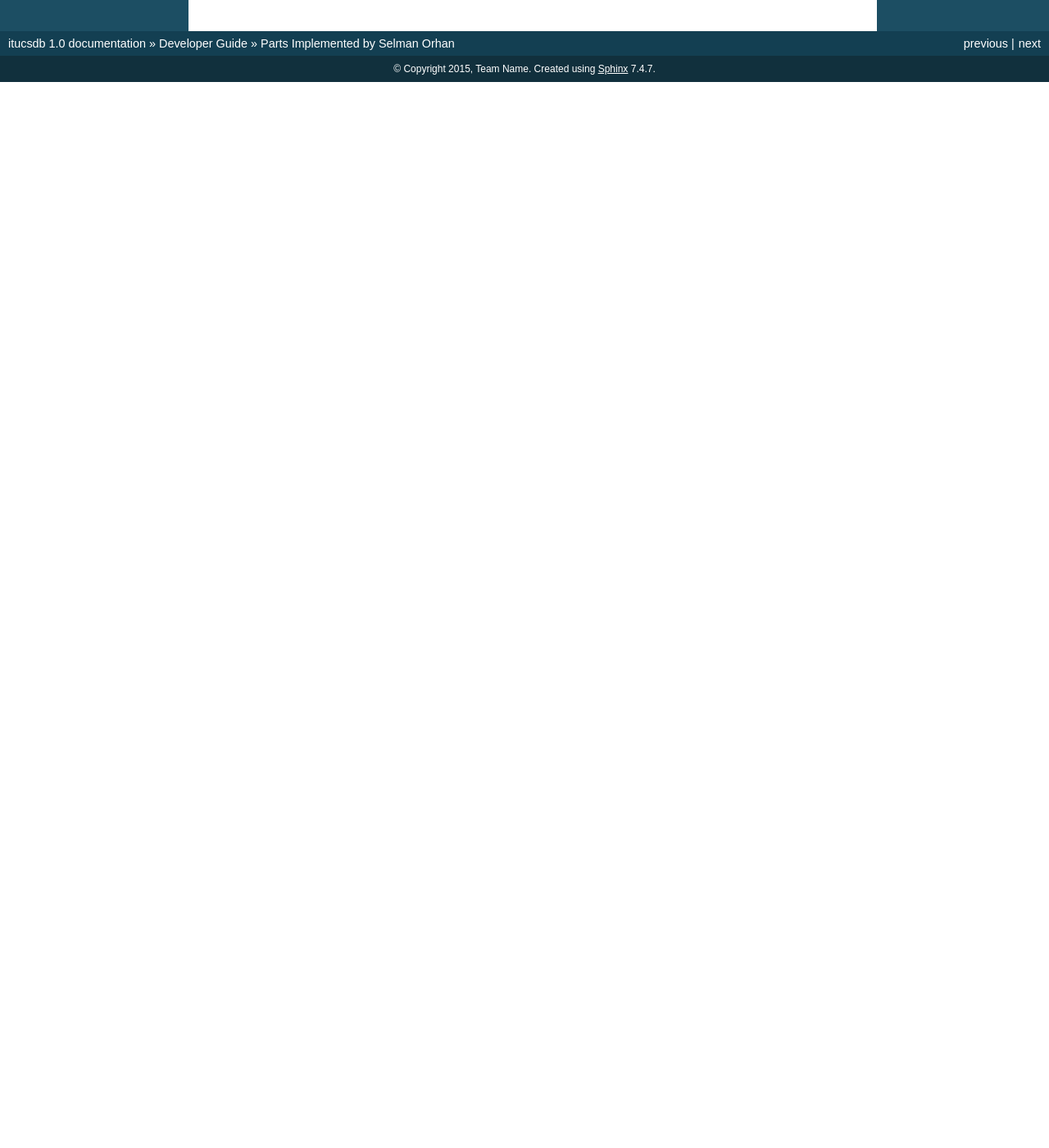
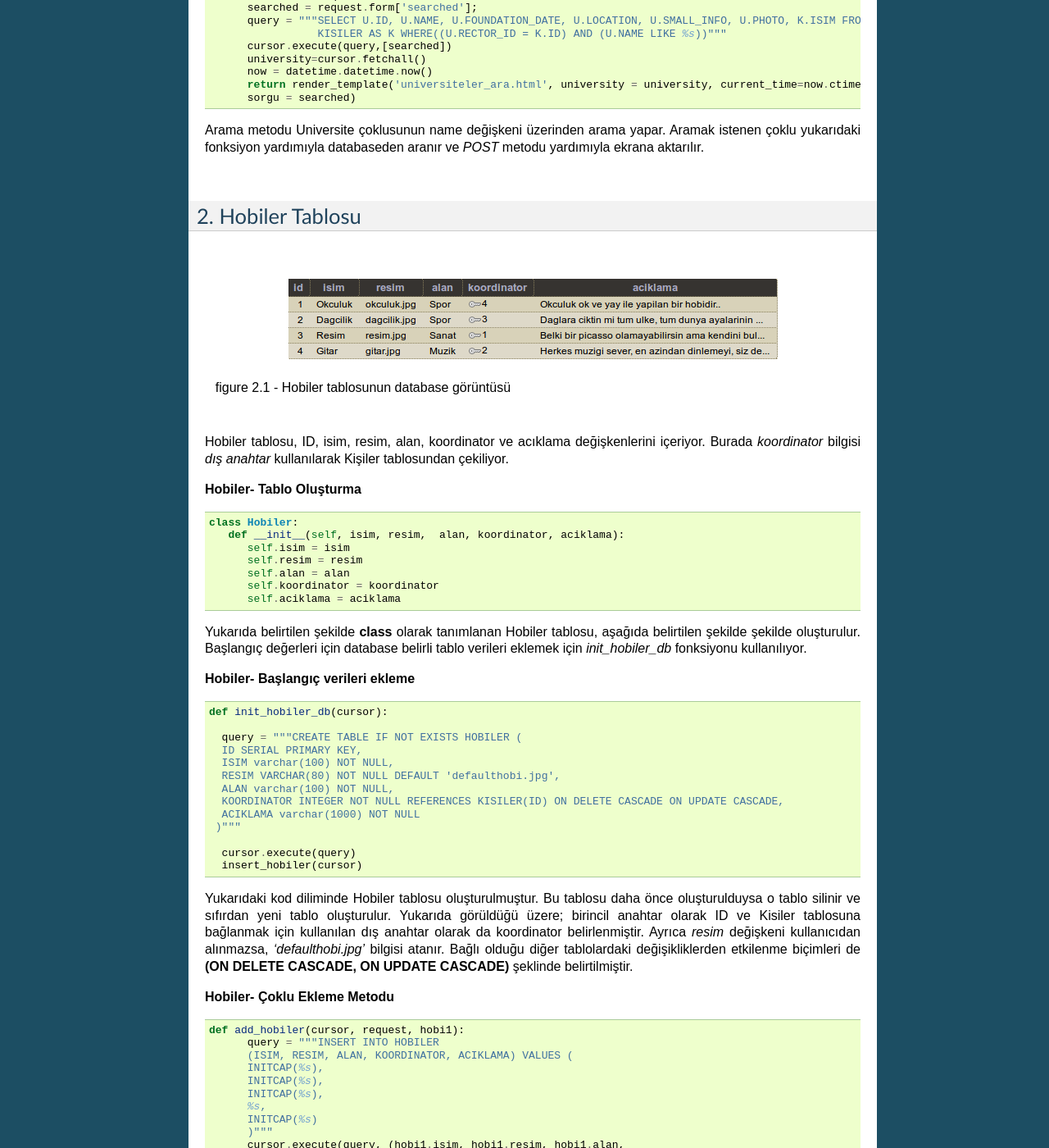
Before and after one commit to orhanse/ConnectLife, a Sphinx documentation site: the page built from docs/developer/member4.rst, in a window 1280 px wide and 1400 px high, scrolled down 2374 px. Shown: the whole window at 82% size. Built offline with Sphinx 7.4.7, drawn with Linux system fonts in a browser that asks for light colours; pages that are not in the unit, such as notebooks, are missing from menus; before the commit the page ends 2474 px from its top, so only the background shows below that; some of the changed text lies outside the part shown.

Commit message:
Member4 için Hobiler tablo bilgileri eklendi
 - Hobiler tablosu kodlama aşaması anlatıldı
 - Hobiler tablosu database screen shoot eklendi

```diff
--- a/docs/developer/member4.rst
+++ b/docs/developer/member4.rst
@@ -26,7 +26,7 @@ Bu veritabanı işlemleri bu kısımda açıklanmıştır. Veri tabanı ile ilgi
 |
 
 .. figure:: selman/universiteler.png
-   :figclass:: align-center
+   :figclass: align-center
    :scale: 100%
    :alt: university table database screenshot
 
@@ -134,3 +134,119 @@ Güncellenmek istenen çoklu birincil anahtar yardımıyla database tablosundan
         sorgu = searched)
 
 Arama metodu Universite çoklusunun name değişkeni üzerinden arama yapar. Aramak istenen çoklu yukarıdaki fonksiyon yardımıyla databaseden aranır ve *POST* metodu yardımıyla ekrana aktarılır.
+
+|
+
+2. Hobiler Tablosu
+------------------------
+
+|
+
+.. figure:: selman/hobiler.png
+   :figclass: align-center
+   :scale: 100%
+   :alt: hobiler table database screenshot
+
+   figure 2.1 - Hobiler tablosunun database görüntüsü
+
+Hobiler tablosu, ID, isim, resim, alan, koordinator ve acıklama değişkenlerini içeriyor. Burada *koordinator* bilgisi *dış anahtar* kullanılarak Kişiler tablosundan çekiliyor.
+
+**Hobiler- Tablo Oluşturma**
+
+.. code-block:: python
+
+      class Hobiler:
+         def __init__(self, isim, resim,  alan, koordinator, aciklama):
+            self.isim = isim
+            self.resim = resim
+            self.alan = alan
+            self.koordinator = koordinator
+            self.aciklama = aciklama
+
+Yukarıda belirtilen şekilde **class** olarak tanımlanan Hobiler tablosu, aşağıda belirtilen şekilde şekilde oluşturulur. Başlangıç değerleri için database belirli tablo verileri eklemek için *init_hobiler_db* fonksiyonu kullanılıyor.
+
+**Hobiler- Başlangıç verileri ekleme**
+
+.. code-block:: python
+
+  def init_hobiler_db(cursor):
+
+    query = """CREATE TABLE IF NOT EXISTS HOBILER (
+    ID SERIAL PRIMARY KEY,
+    ISIM varchar(100) NOT NULL,
+    RESIM VARCHAR(80) NOT NULL DEFAULT 'defaulthobi.jpg',
+    ALAN varchar(100) NOT NULL,
+    KOORDINATOR INTEGER NOT NULL REFERENCES KISILER(ID) ON DELETE CASCADE ON UPDATE CASCADE,
+    ACIKLAMA varchar(1000) NOT NULL
+   )"""
+
+    cursor.execute(query)
+    insert_hobiler(cursor)
+
+Yukarıdaki kod diliminde Hobiler tablosu oluşturulmuştur. Bu tablosu daha önce oluşturulduysa o tablo silinir ve sıfırdan yeni tablo oluşturulur. Yukarıda görüldüğü üzere; birincil anahtar olarak ID ve Kisiler tablosuna bağlanmak için kullanılan dış anahtar olarak da koordinator belirlenmiştir. Ayrıca *resim* değişkeni kullanıcıdan alınmazsa, *'defaulthobi.jpg'* bilgisi atanır. Bağlı olduğu diğer tablolardaki değişikliklerden etkilenme biçimleri de  **(ON DELETE CASCADE, ON UPDATE CASCADE)**
+şeklinde belirtilmiştir.
+
+**Hobiler- Çoklu Ekleme Metodu**
+
+.. code-block:: python
+
+  def add_hobiler(cursor, request, hobi1):
+        query = """INSERT INTO HOBILER
+        (ISIM, RESIM, ALAN, KOORDINATOR, ACIKLAMA) VALUES (
+        INITCAP(%s),
+        INITCAP(%s),
+        INITCAP(%s),
+        %s,
+        INITCAP(%s)
+        )"""
+        cursor.execute(query, (hobi1.isim, hobi1.resim, hobi1.alan,
+                               hobi1.koordinator, hobi1.aciklama))
+
+
+*GET* metoduyla kullanıcıdan alınan bilgiler, html sayfasındaki *'add'* metoduyla yukarıdaki fonksiyon yardımıyla databasedeki daha önceden oluşturulan Hobiler tablosuna eklenir.
+
+**Hobiler- Çoklu Silme Metodu**
+
+.. code-block:: python
+
+  def delete_hobiler(cursor, id):
+        query="""DELETE FROM HOBILER WHERE ID = %s"""
+        cursor.execute(query, id)
+
+Databaseden silinmek istenen çoklu birincil anahtar yardımıyle (ID) databaseden seçilir ve *'delete'* metoduyla yukarıdaki fonksiyona gönderilir ve çoklu databaseden silinir.
+
+**Hobiler- Çoklu Güncelleme Metodu**
+
+.. code-block:: python
+
+  def update_hobiler(cursor, id, hobi1):
+      query="""
+            UPDATE HOBILER
+            SET ISIM=INITCAP(%s),
+            RESIM=INITCAP(%s),
+            ALAN=INITCAP(%s),
+            KOORDINATOR=%s,
+            ACIKLAMA=INITCAP(%s)
+            WHERE ID=%s
+            """
+       cursor.execute(query, (hobi1.isim, hobi1.resim, hobi1.alan,
+                              hobi1.koordinator, hobi1.aciklama, id))
+
+Güncellenmek istenen çoklu birincil anahtar yardımıyla database tablosundan seçilir. *'update'* ve *GET* metodları kullanılarak kullanıcıdan alınan yeni bilgiler *POST* metodu kullanılarak database eklenir.
+
+**Hobiler- Çoklu Arama Metodu**
+
+.. code-block:: python
+
+  elif "search" in request.form:
+        aranan = request.form['aranan'];
+
+        query = """SELECT H.ID, H.ISIM, H.RESIM, H.ALAN, K.ISIM, H.ACIKLAMA
+                    FROM HOBILER AS H, KISILER AS K
+                    WHERE((H.KOORDINATOR = K.ID) AND (H.ISIM LIKE %s))"""
+        cursor.execute(query,[aranan])
+        hobiler=cursor.fetchall()
+        now = datetime.datetime.now()
+        return render_template('hobi_ara.html', hobiler = hobiler, current_time=now.ctime(), sorgu = aranan)
+
+Arama metodu Hobi çoklusunun isim değişkeni üzerinden arama yapar. Aramak istenen çoklu yukarıdaki fonksiyon yardımıyla databaseden aranır ve *POST* metodu yardımıyla ekrana aktarılır.
```
